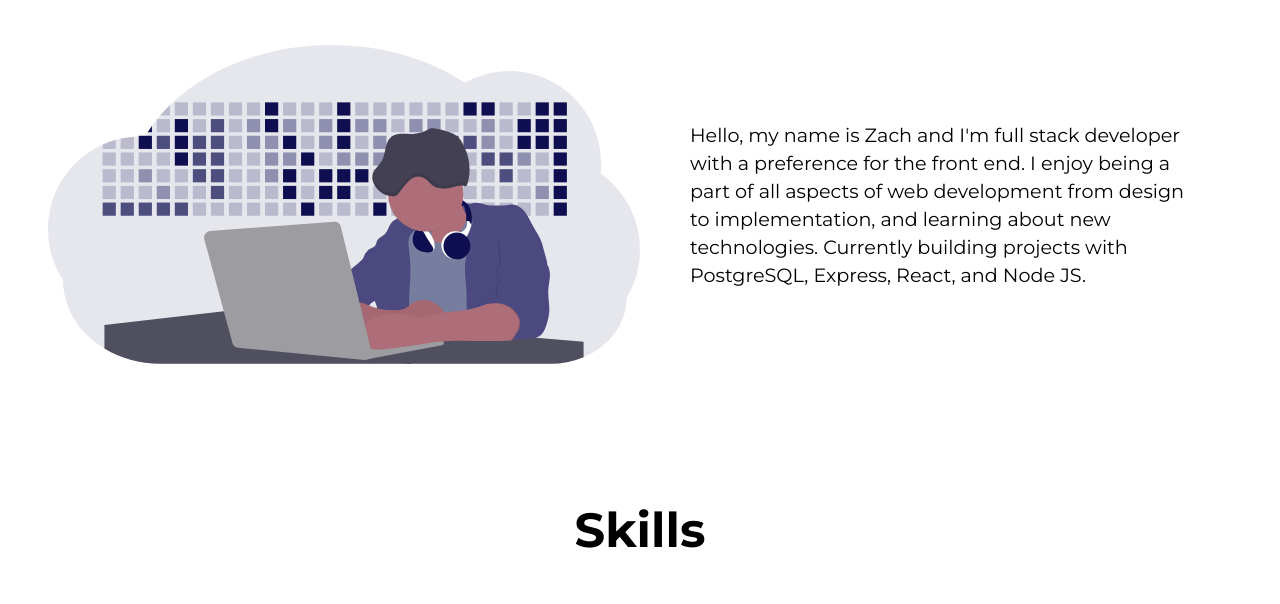
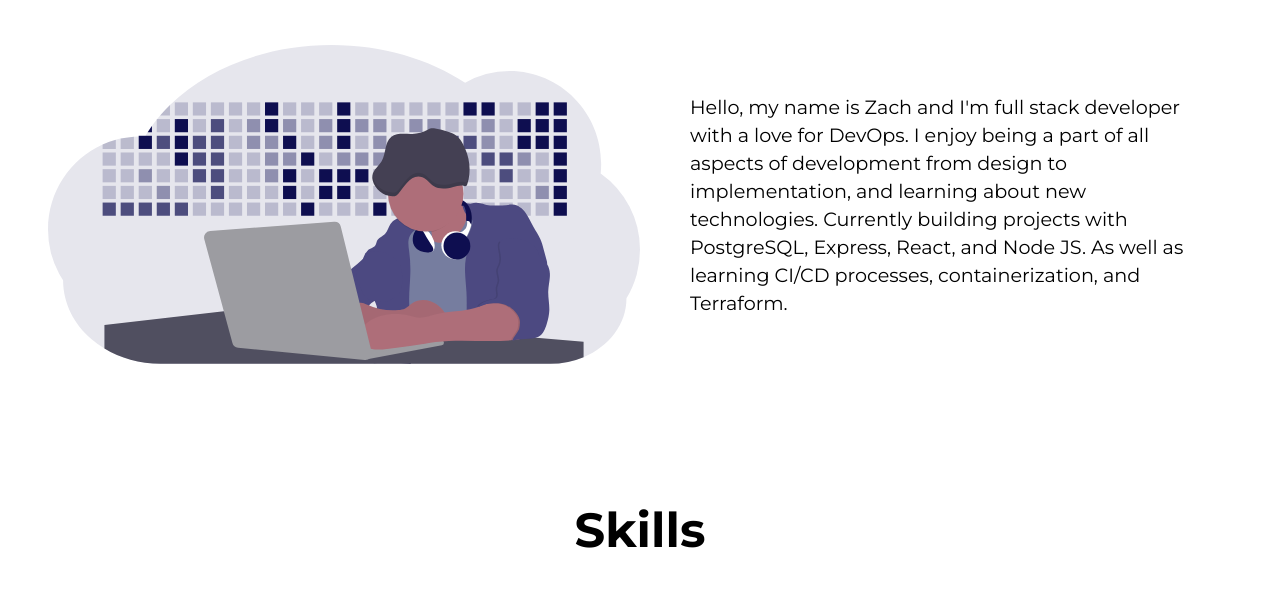
Before and after one commit to zachcyrus/OfficialPortfolio, a plain HTML site: page index.html in a window 1280 px wide. Shown: the part 998-1602 px from the top of the page. Drawn offline with Linux system fonts and the light colour scheme.

Commit message:
Update index.html

```diff
--- a/index.html
+++ b/index.html
@@ -68,9 +68,9 @@
             <h3>About Me</h3>
             <div  class='aboutMeContent'>
                 <img id='aboutImage' src='/images/undraw_developer_activity.svg' alt="Illustration of a person using a computer" />
-                <p>Hello, my name is Zach and I'm full stack developer with a preference for the front end.
-                    I enjoy being a part of all aspects of web development from design to implementation, and learning
-                    about new technologies. Currently building projects with PostgreSQL, Express, React, and Node JS.
+                <p>Hello, my name is Zach and I'm full stack developer with a love for DevOps.
+                    I enjoy being a part of all aspects of development from design to implementation, and learning
+                    about new technologies. Currently building projects with PostgreSQL, Express, React, and Node JS. As well as learning CI/CD processes, containerization, and Terraform.
                 </p>
             </div>
 
```
